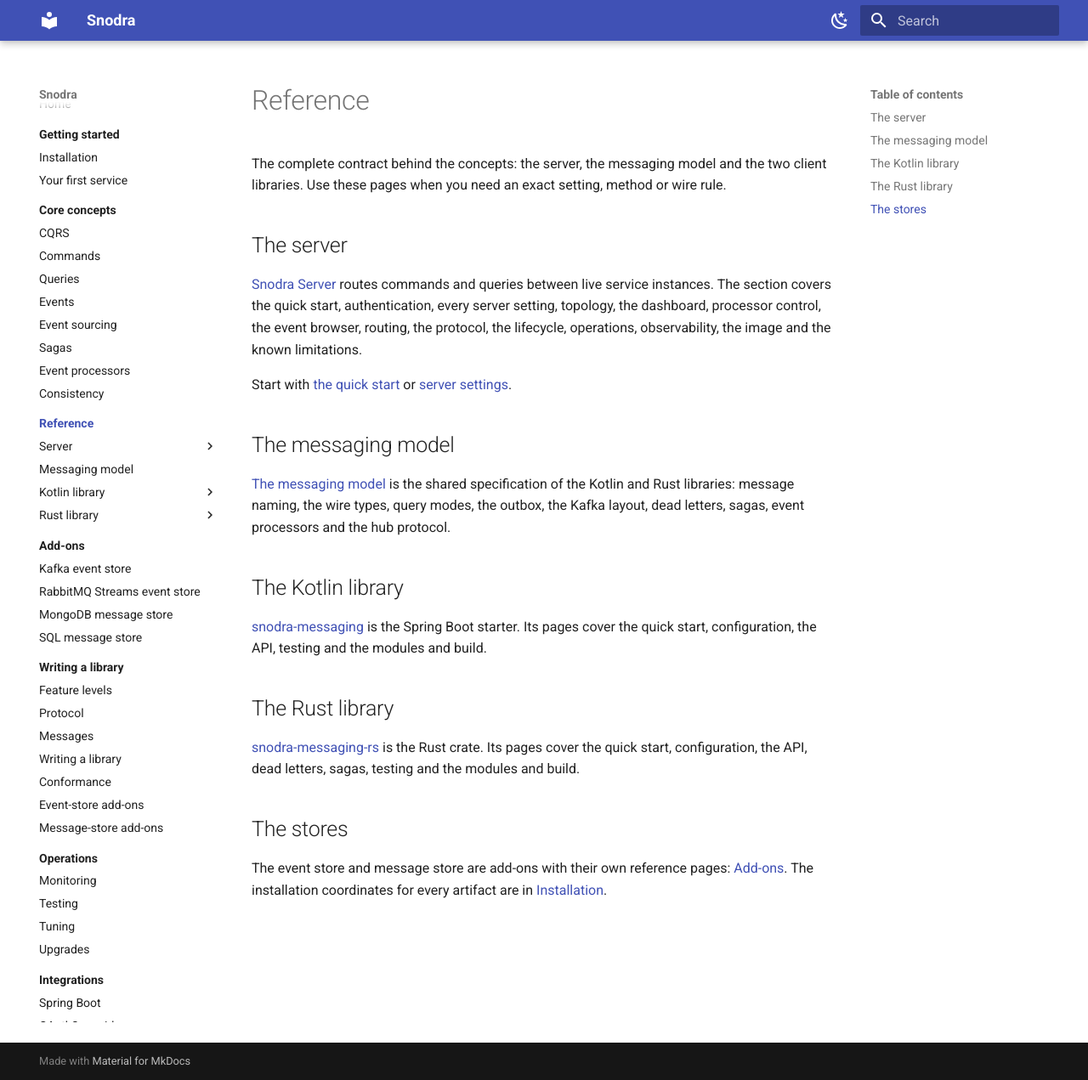
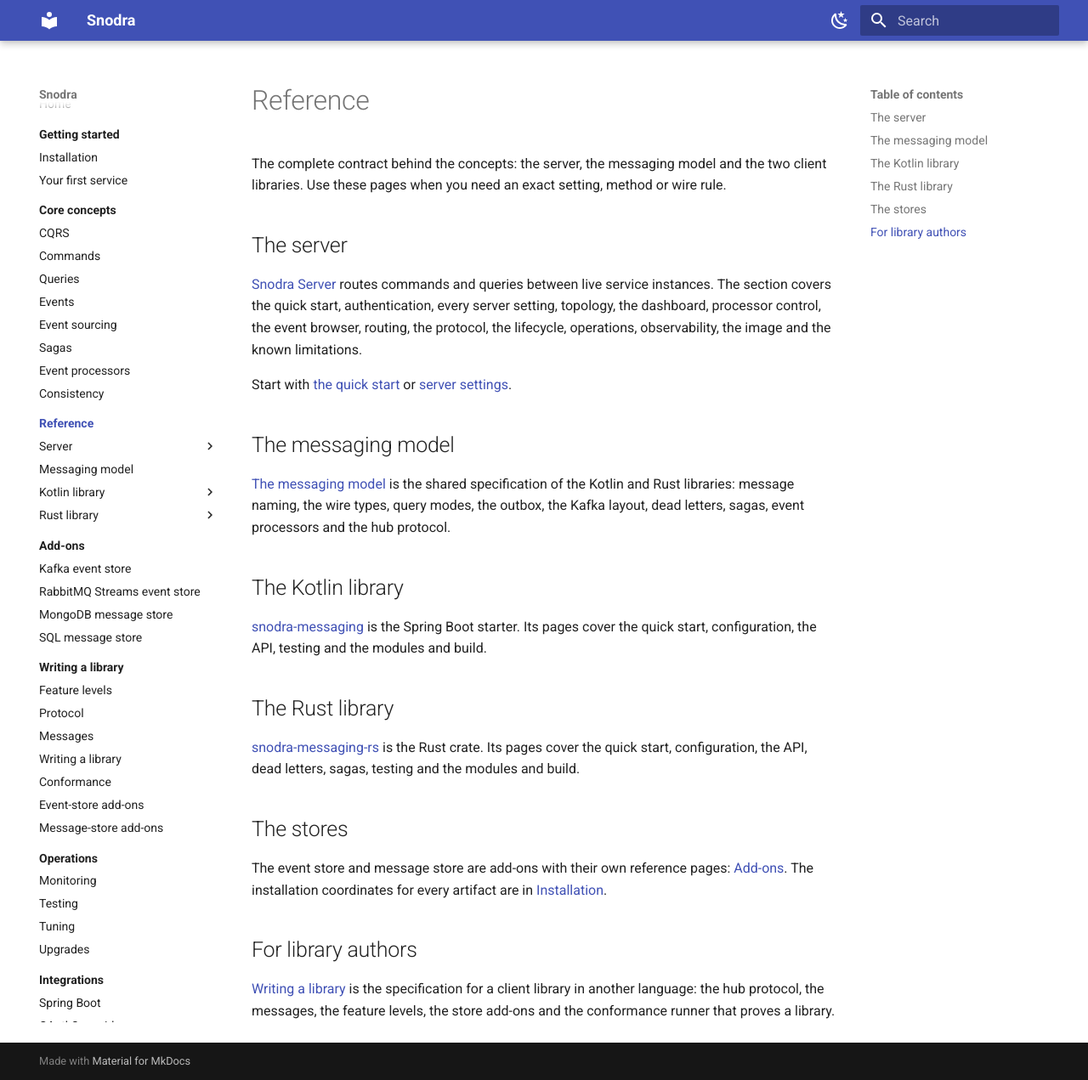
Before and after one commit to snodra/snodra-site, an MkDocs documentation site: the page built from docs/reference/index.md, in a window 1280 px wide and 1271 px high. Shown: the whole window at 85% size. Built offline with MkDocs 1.6.1 and Material for MkDocs 9.7.7, drawn with Linux system fonts in a browser that asks for light colours.

Commit message:
docs: audit fixes for the library-author section
Co-Authored-By: Claude Sonnet 5.5 <noreply@anthropic.com>

```diff
--- a/docs/reference/index.md
+++ b/docs/reference/index.md
@@ -33,3 +33,8 @@ configuration, the API, dead letters, sagas, testing and the modules and build.
 The event store and message store are add-ons with their own reference pages:
 [Add-ons](../add-ons/index.md). The installation coordinates for every artifact are in
 [Installation](../getting-started/installation.md).
+
+## For library authors
+
+[Writing a library](../library-authors/index.md) is the specification for a client library in another language: the hub
+protocol, the messages, the feature levels, the store add-ons and the conformance runner that proves a library.
```
Also changed, not shown: docs/index.md (+1 -0 lines), docs/library-authors/event-store-add-ons.md (+1 -1 lines), docs/library-authors/feature-levels.md (+2 -2 lines), docs/library-authors/writing-a-library.md (+1 -1 lines).
